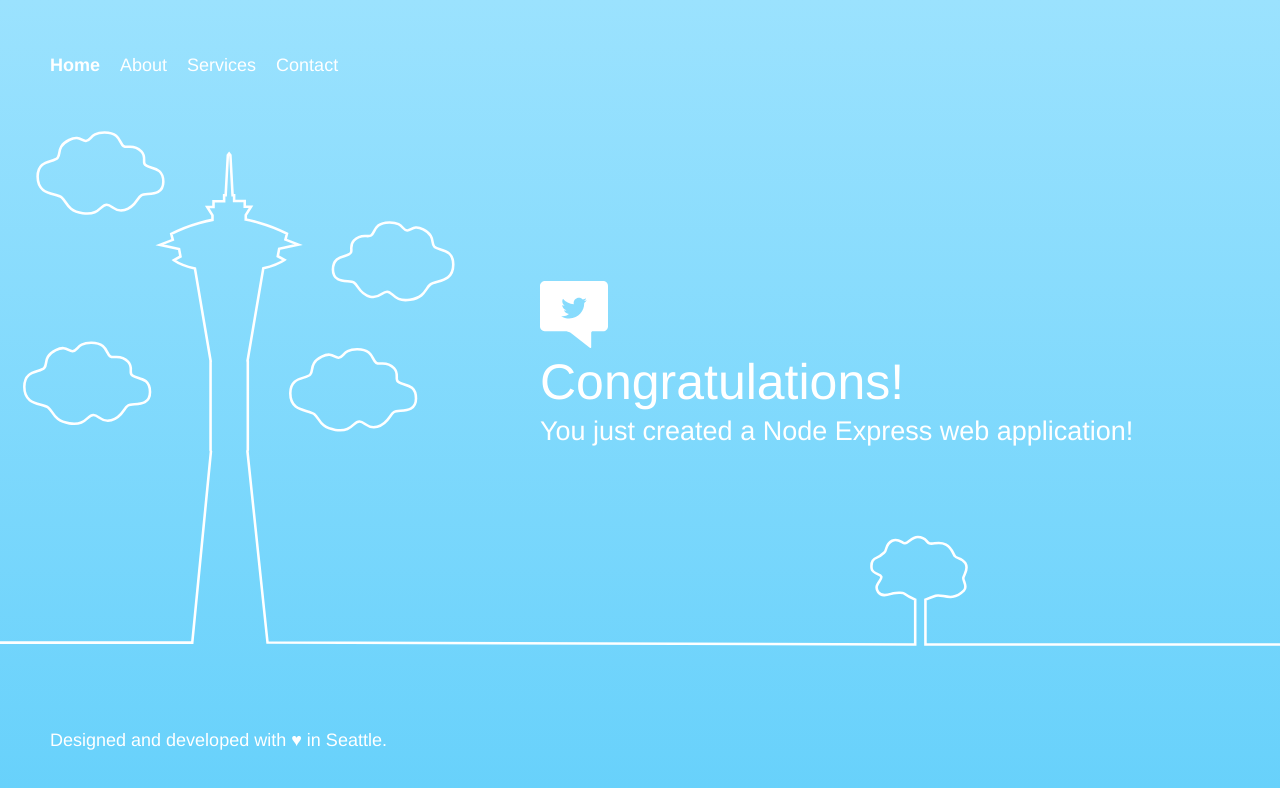
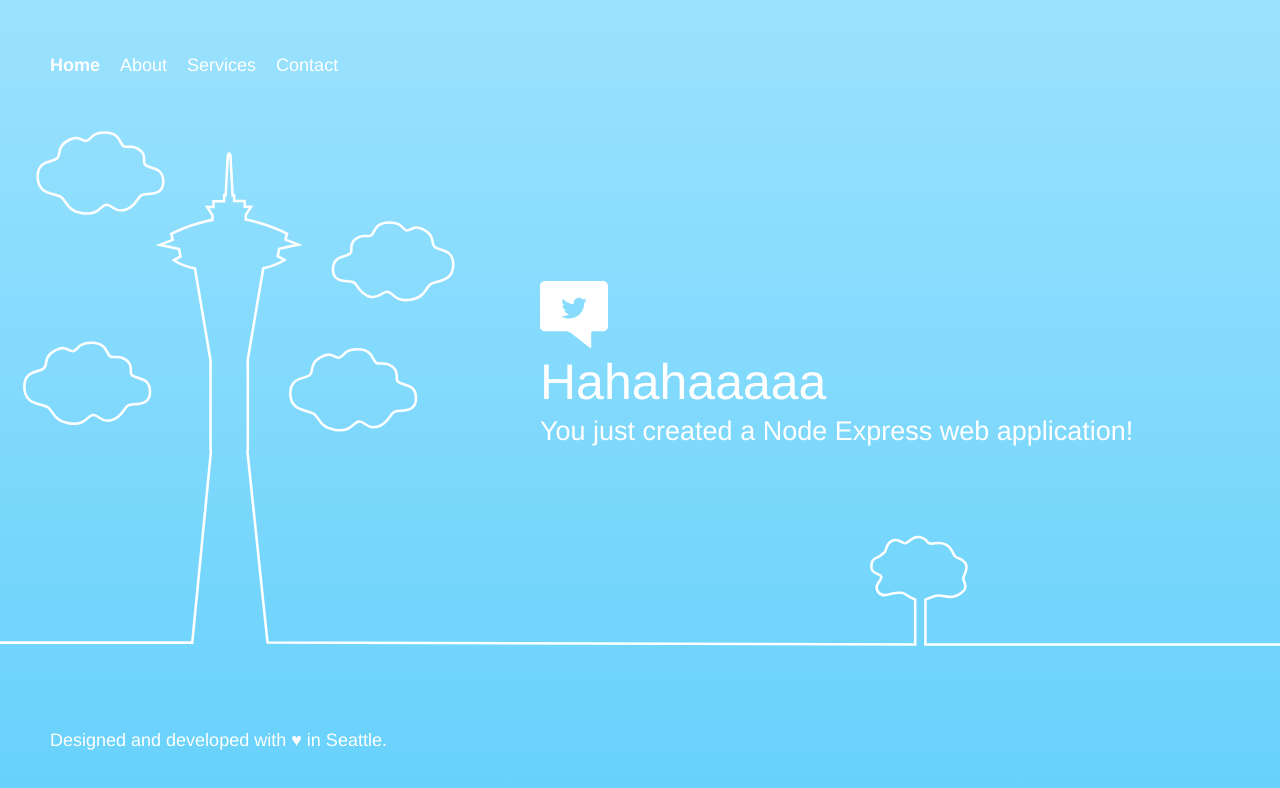
Before and after one commit to rocran01/ocyExpress, a website: page public/index.html in a window 1280 px wide. Drawn offline with Linux system fonts and the light colour scheme.

Commit message:
First express app

```diff
--- a/package.json
+++ b/package.json
@@ -8,8 +8,8 @@
     },
     "devDependencies": {
         "mocha": "5.0.0",
-        "unit.js": "2.0.0",
-        "supertest": "3.0.0"
+        "supertest": "3.0.0",
+        "unit.js": "^2.1.1"
     },
     "scripts": {
         "start": "node server.js",
--- a/public/index.html
+++ b/public/index.html
@@ -58,7 +58,7 @@
         <div class="message">
             <a class="twitter-link" href="http://twitter.com/home/?status=I%20created%20a%20project%20with%20AWS%20CodeStar!%20%23AWS%20%23AWSCodeStar%20https%3A%2F%2Faws.amazon.com%2Fcodestar"><img src="img/tweet.svg" /></a>
             <div class="text">
-                <h1>Congratulations!</h1>
+                <h1>Hahahaaaaa</h1>
                 <h2>You just created a Node Express web application!</h2>
             </div>
         </div>
```
Also changed, not shown: 2 other files.
